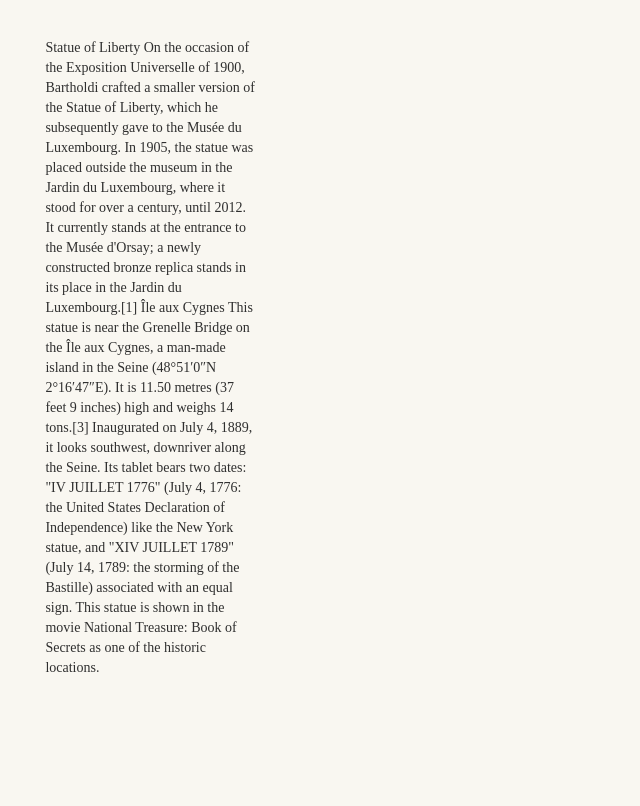
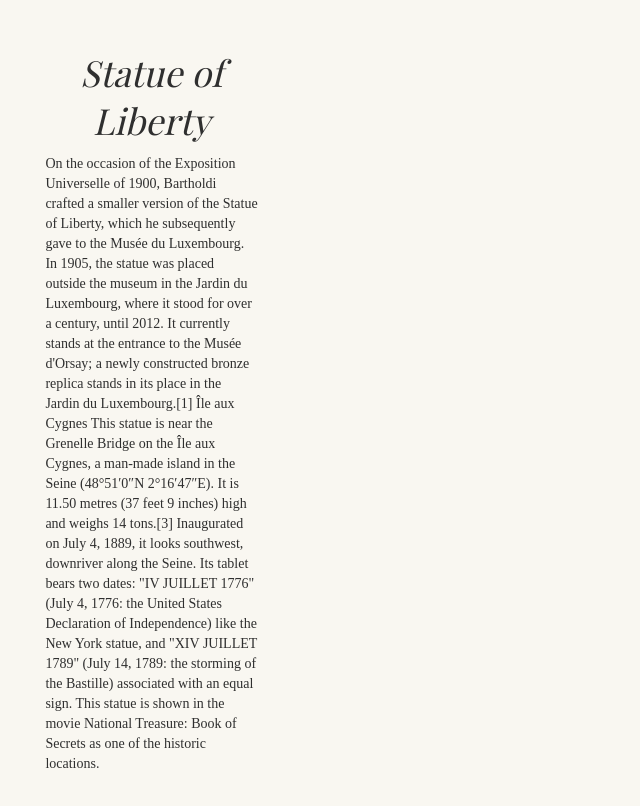
Before and after one commit to claudiodsf/git_class, a plain HTML site: page index.html in a window 1280 px wide. Shown: the whole page, without its empty margins (0-640 px from the left). Drawn offline with nearby package versions, Linux system fonts and the light colour scheme; a web font is replaced by a local one.

Commit message:
Nicer title style

```diff
--- a/articles/statue_of_liberty.html
+++ b/articles/statue_of_liberty.html
@@ -1,4 +1,8 @@
-Statue of Liberty
+<div class='head'>
+    <span class='headline hl3'>
+        Statue of Liberty
+    </span>
+</div>
 
 On the occasion of the Exposition Universelle of 1900, Bartholdi crafted a smaller version of the Statue of Liberty, which he subsequently gave to the Musée du Luxembourg. In 1905, the statue was placed outside the museum in the Jardin du Luxembourg, where it stood for over a century, until 2012. It currently stands at the entrance to the Musée d'Orsay; a newly constructed bronze replica stands in its place in the Jardin du Luxembourg.[1]
 
```
